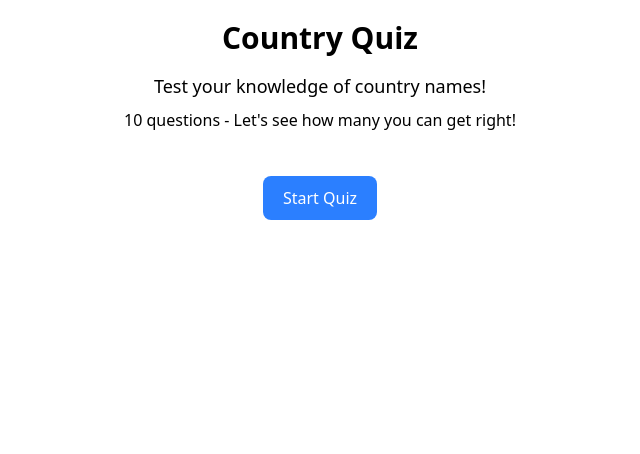
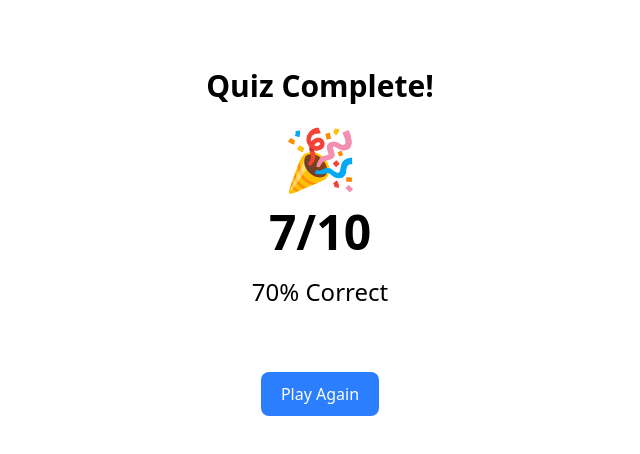
Before and after one commit to Nico83code/country-quiz-app, a Next.js app: page / in a window 1280 px wide. Shown: the top 454 px of the page, without its empty margins (320-960 px from the left). Built offline with nearby package versions, Linux system fonts and the light colour scheme.

Commit message:
feat: add Result component with score display

```diff
--- a/src/app/page.tsx
+++ b/src/app/page.tsx
@@ -1,5 +1,5 @@
-import HomeClient from '@/components/HomeClient';
+import Result from '@/components/Result';
 
 export default function Home() {
-  return <HomeClient />;
+  return <Result />;
 }
--- /dev/null
+++ b/src/components/Result.tsx
@@ -0,0 +1,33 @@
+'use client';
+
+export default function Result() {
+  // Mock data
+  const score = 7;
+  const total = 10;
+  const percentage = Math.round((score / total) * 100);
+
+  const handlePlayAgain = () => {
+    alert('Would restart quiz!');
+  };
+
+  return (
+    <div className='p-5 text-center mt-12'>
+      <h1 className='text-3xl font-bold mb-6'>Quiz Complete!</h1>
+
+      <div className='text-6xl my-5'>{percentage >= 70 ? '🎉' : '💪'}</div>
+
+      <div className='text-5xl my-5 font-bold'>
+        {score}/{total}
+      </div>
+
+      <p className='text-2xl mb-8'>{percentage}% Correct</p>
+
+      <button
+        onClick={handlePlayAgain}
+        className='mt-8 px-5 py-2.5 text-base cursor-pointer bg-blue-500 text-white rounded-lg hover:bg-blue-600 transition-colors'
+      >
+        Play Again
+      </button>
+    </div>
+  );
+}
```
